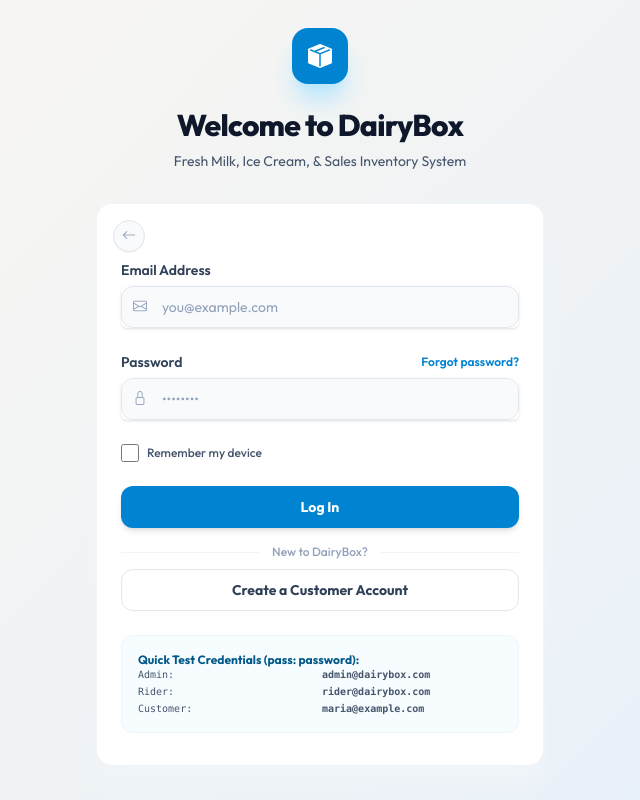
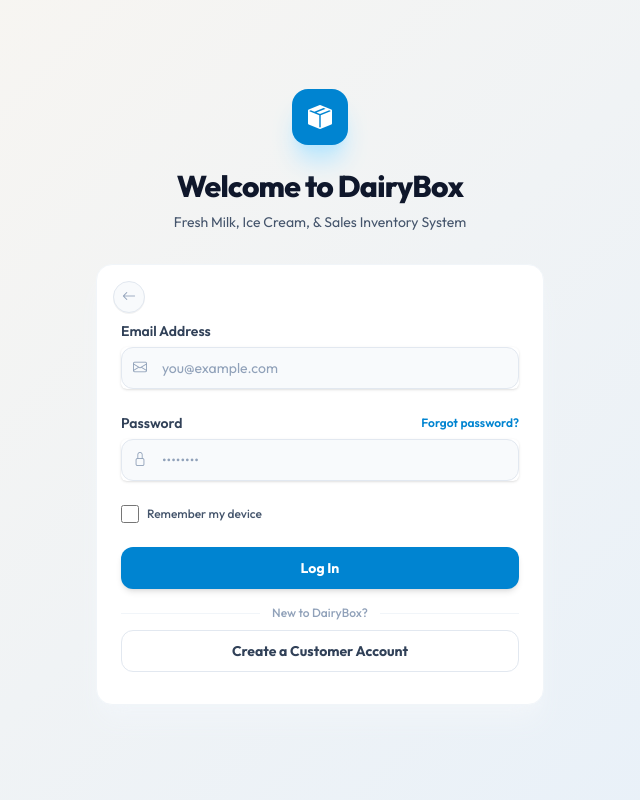
Before and after one commit to nesaii12/dairybox-app, a Laravel app: page /login in a window 1280 px wide. Shown: the whole page, without its empty margins (320-960 px from the left). Run offline with Laravel 12, Linux system fonts and the light colour scheme; style sheets or scripts are compiled from the project's sources.

Commit message:
Update login page and package-lock.json

```diff
--- a/resources/views/auth/login.blade.php
+++ b/resources/views/auth/login.blade.php
@@ -122,18 +122,7 @@
                 </a>
             </div>
 
-            <!-- Demo accounts credentials info panel -->
-            <div class="mt-6 p-4 bg-sky-50/50 border border-sky-100/50 rounded-xl text-xs text-slate-600 space-y-1.5">
-                <span class="font-bold text-sky-800">Quick Test Credentials (pass: password):</span>
-                <div class="grid grid-cols-2 gap-1 font-mono text-[10px]">
-                    <div>Admin:</div>
-                    <div class="font-semibold">admin@dairybox.com</div>
-                    <div>Rider:</div>
-                    <div class="font-semibold">rider@dairybox.com</div>
-                    <div>Customer:</div>
-                    <div class="font-semibold">maria@example.com</div>
-                </div>
-            </div>
+
 
         </div>
     </div>
```
Also changed, not shown: package-lock.json.
